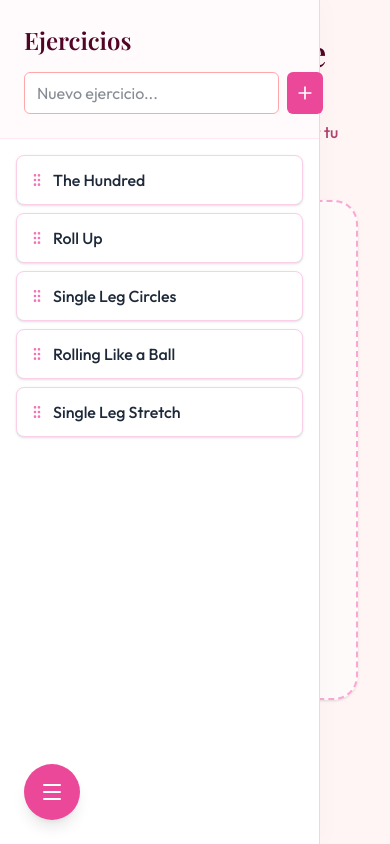
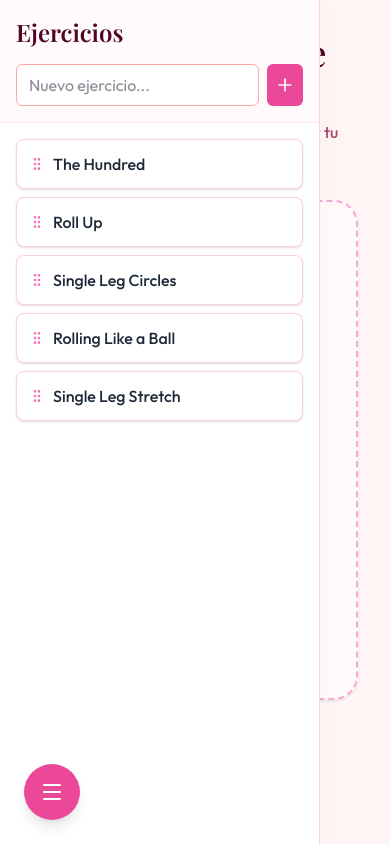
Before and after one commit to dariomnz/webPlanner, a React (Vite) app: page / in a window 390 px wide. Built offline with nearby package versions, Linux system fonts and the light colour scheme; a web font is replaced by a local one.

Commit message:
Fix button plus outsite menu in movile

```diff
--- a/src/components/ExerciseMenu.tsx
+++ b/src/components/ExerciseMenu.tsx
@@ -54,7 +54,7 @@ export default function ExerciseMenu({ exercises, onAddExercise, onAddToPlan, is
             fixed transition-transform duration-300 ease-in-out
             ${isVisible ? 'translate-x-0' : '-translate-x-full'}
         `}>
-            <div className="p-6 border-b border-pink-100 bg-pink-50/30">
+            <div className="p-4 md:p-6 border-b border-pink-100 bg-pink-50/30">
                 <h2 className="text-2xl font-serif text-pink-950 mb-4 font-semibold">Ejercicios</h2>
                 <form onSubmit={handleSubmit} className="flex gap-2">
                     <input
@@ -62,11 +62,11 @@ export default function ExerciseMenu({ exercises, onAddExercise, onAddToPlan, is
                         value={newExercise}
                         onChange={(e) => setNewExercise(e.target.value)}
                         placeholder="Nuevo ejercicio..."
-                        className="flex-1 px-3 py-2 rounded-md border border-beige-300 focus:outline-none focus:ring-2 focus:ring-pink-400 bg-white"
+                        className="flex-1 min-w-0 px-3 py-2 rounded-md border border-beige-300 focus:outline-none focus:ring-2 focus:ring-pink-400 bg-white"
                     />
                     <button
                         type="submit"
-                        className="p-2 bg-pink-500 text-white rounded-md hover:bg-pink-600 transition-colors"
+                        className="flex-shrink-0 p-2 bg-pink-500 text-white rounded-md hover:bg-pink-600 transition-colors"
                     >
                         <Plus className="w-5 h-5" />
                     </button>
--- a/vite.config.ts
+++ b/vite.config.ts
@@ -5,4 +5,8 @@ import react from '@vitejs/plugin-react'
 export default defineConfig({
     base: '/webPlanner/',
     plugins: [react()],
+    server: {
+        host: true, // Expone el servidor a la red local
+        port: 5173, // Puerto por defecto de Vite
+    }
 })
```
